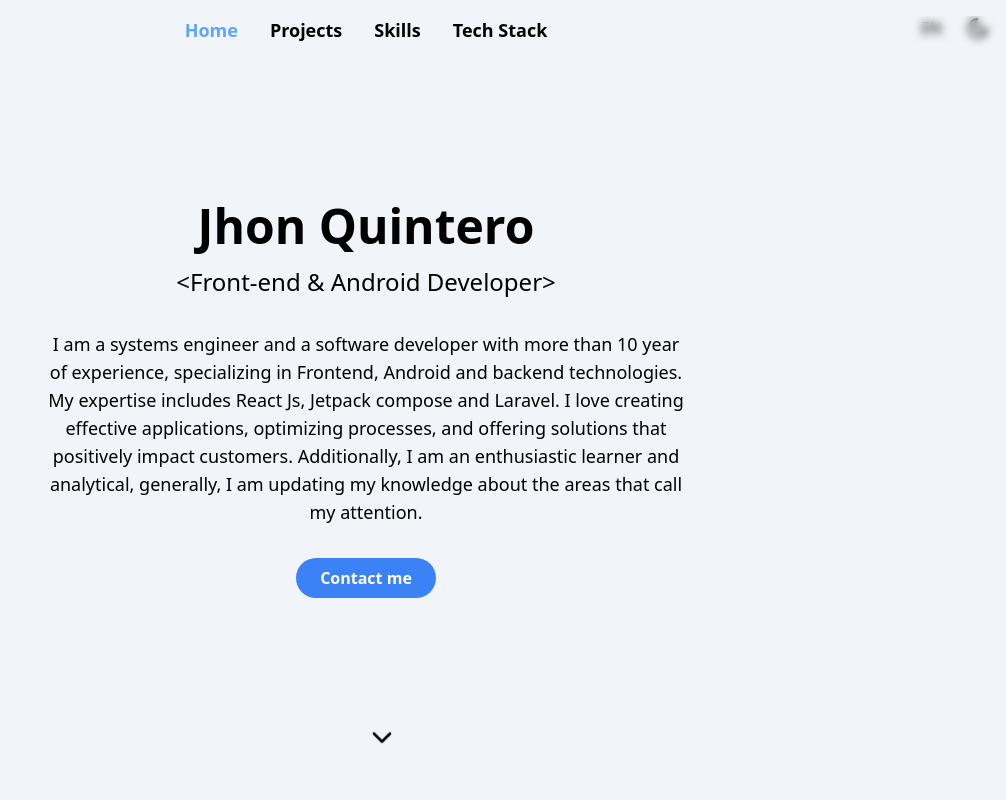
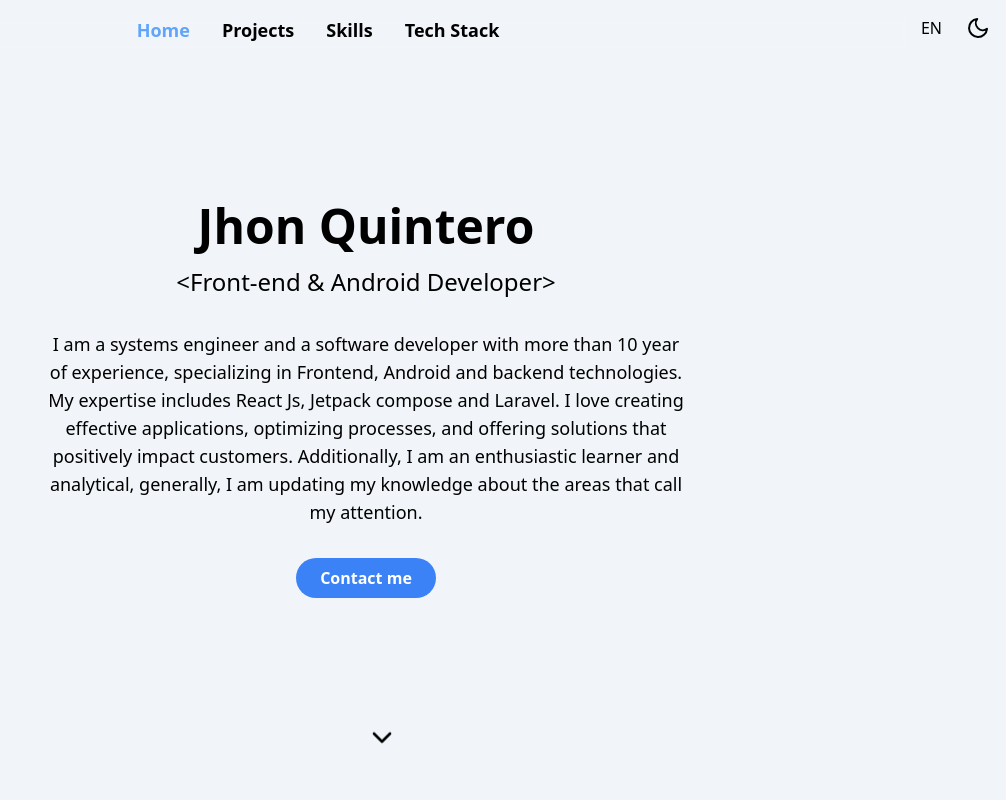
Before and after one commit to jquinterom/portfolio, a Next.js app: page /en in a window 1280 px wide. Shown: the top 800 px of the page, without its empty margins (274-1280 px from the left). Built offline with nearby package versions, Linux system fonts and the light colour scheme.

Commit message:
refactor(setting-nav-padding): new padding to end side on nav

```diff
--- a/src/app/components/Nav.tsx
+++ b/src/app/components/Nav.tsx
@@ -17,7 +17,7 @@ const Nav = ({ activeSection }: NavProps) => {
   };
 
   return (
-    <nav className="container mx-auto py-4">
+    <nav className="container mx-auto py-4 pe-24">
       <div className="flex justify-between items-center md:hidden ps-2">
         <button onClick={toggleMobileMenu} aria-label="Toggle Menu">
           {isMobileMenuOpen ? <FaTimes size={24} /> : <FaBars size={24} />}
@@ -29,8 +29,9 @@ const Nav = ({ activeSection }: NavProps) => {
           <li key={item}>
             <button
               onClick={() => scrollToSection(item)}
-              className={`text-lg font-semibold hover:text-blue-400 transition-colors ${activeSection === item ? "text-blue-400" : ""
-                }`}
+              className={`text-lg font-semibold hover:text-blue-400 transition-colors ${
+                activeSection === item ? "text-blue-400" : ""
+              }`}
             >
               {t(item)}
             </button>
@@ -47,8 +48,9 @@ const Nav = ({ activeSection }: NavProps) => {
                   scrollToSection(item);
                   setIsMobileMenuOpen(false); // Close menu after selection
                 }}
-                className={`text-lg font-semibold hover:text-blue-400 transition-colors ${activeSection === item ? "text-blue-400" : ""
-                  }`}
+                className={`text-lg font-semibold hover:text-blue-400 transition-colors ${
+                  activeSection === item ? "text-blue-400" : ""
+                }`}
               >
                 {t(item)}
               </button>
```
